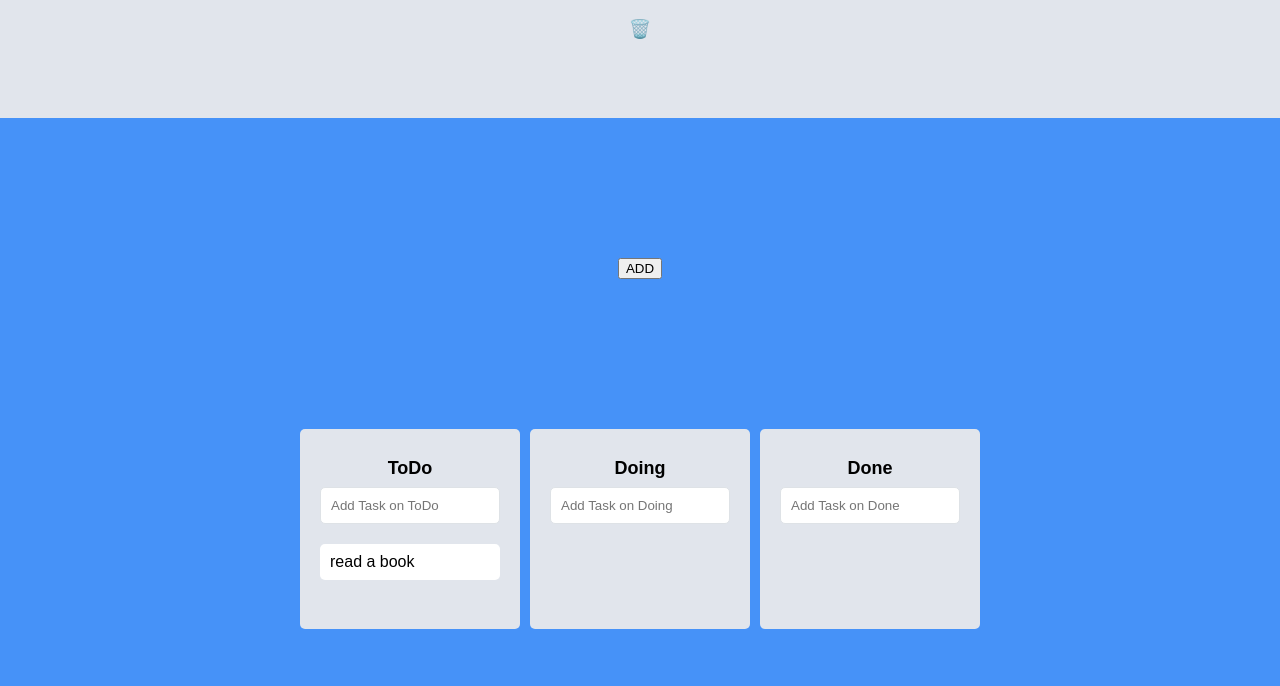
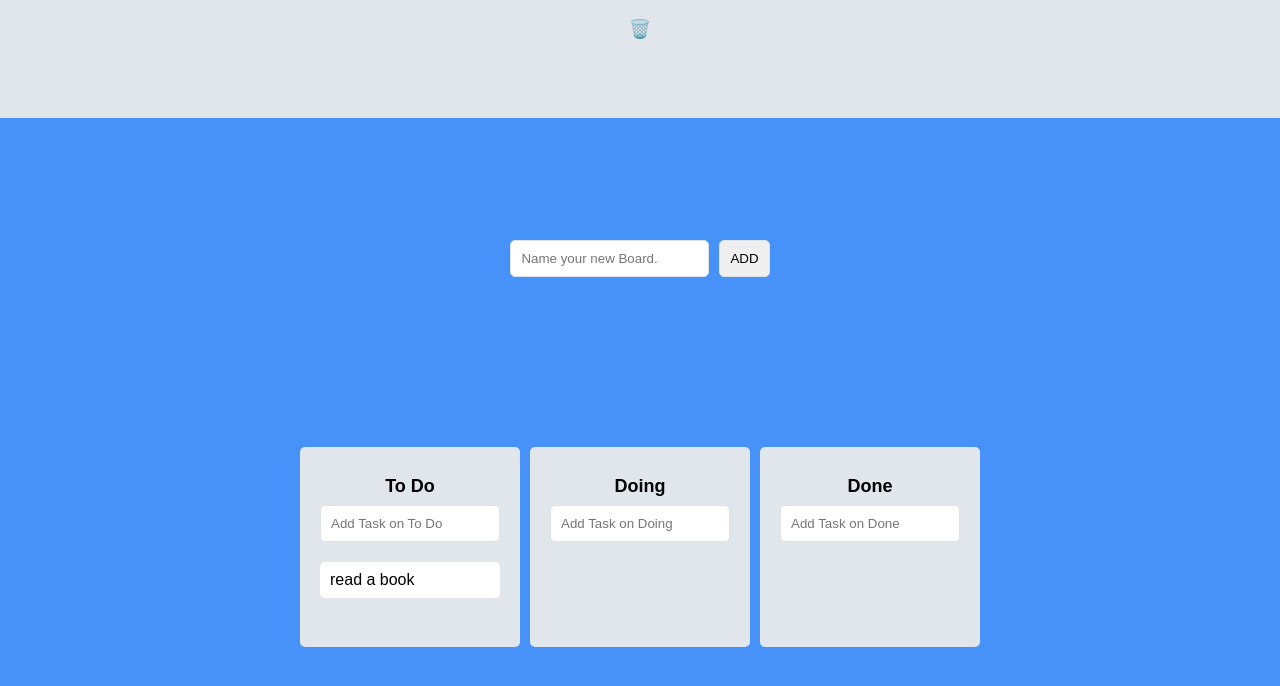
Before and after one commit to jiwonmik/Drag-and-Drop-Boards, a React (Create React App) app: page / in a window 1280 px wide. Shown: the top 686 px of the page. Built offline with nearby package versions, Linux system fonts and the light colour scheme.

Commit message:
create AddBoardBtn

```diff
--- a/src/App.tsx
+++ b/src/App.tsx
@@ -1,6 +1,7 @@
 import { DragDropContext, DropResult } from "react-beautiful-dnd";
 import { useRecoilState } from "recoil";
 import { useEffect } from "react";
+import { useForm } from "react-hook-form";
 import styled from "styled-components";
 import { toDoState } from "./atom";
 import Board from "./components/Board";
@@ -21,10 +22,12 @@ const BoardWrapper = styled.div`
   display: flex;
   max-width: 680px;
   width: 100%;
-  margin: 0 auto;
+  margin: 20px 0px 0px 0px;
   justify-content: center;
   align-items: center;
   height: 500px;
+  // 수정필요: 위 board들이 보이지 않음
+  overflow: auto;
 `
 const TrashWrapper = styled.div`
     padding: 10px 0px;
@@ -37,10 +40,24 @@ const Boards = styled.div`
   width: 100%;
   gap: 10px;
   grid-template-columns: repeat(3, 1fr);
-`
+`;
+const Form = styled.form`
+  display: flex;
+`;
 const AddBoardBtn = styled.button`
-
+  padding: 10px;
+  border-radius: 5px;
+  border: 1px solid #dee2e6;
+  margin: 0px 0px 0px 10px;
 `;
+const Input = styled.input`
+  padding: 10px;
+  border-radius: 5px;
+  border: 1px solid #dee2e6;
+`;
+interface IForm {
+  boardName: string;
+}
 
 function App() {
   const [toDos,setToDos] = useRecoilState(toDoState);
@@ -82,11 +99,11 @@ function App() {
           const newBoards = {
             ...allBoards,
             [source.droppableId]: srcBoard,
-          }
+          };
           // delete localStorage value board
           localStorage.setItem("toDos", JSON.stringify(newBoards));
-          return newBoards
-        }
+          return newBoards;
+        };
 
         const dstBoard = [...allBoards[destination.droppableId]];
 
@@ -103,6 +120,19 @@ function App() {
       })
     }
   }
+  const {register, setValue, handleSubmit} = useForm<IForm>();
+  const onAddBoard = (data:IForm) => {
+
+    setToDos((allBoards)=>{
+      const newBoards = {
+        ...allBoards,
+        [data.boardName]: [],
+      }
+      //  edit localStorage value board
+      localStorage.setItem("toDos", JSON.stringify(newBoards));
+      return newBoards;
+    })
+  }
 
   return (
     <>
@@ -112,9 +142,14 @@ function App() {
     </TrashWrapper>
 
     <Wrapper>
-      <AddBoardBtn>
+      <Form onSubmit={handleSubmit(onAddBoard)}>
+        <Input
+        {...register("boardName", {required: true})}
+        type="text" placeholder= {`Name your new Board.`}/>
+        <AddBoardBtn >
         ADD
-      </AddBoardBtn>
+        </AddBoardBtn>
+      </Form>
       <BoardWrapper>
         <Boards>
         {Object.keys(toDos).map(boardId =>
--- a/src/atom.tsx
+++ b/src/atom.tsx
@@ -12,7 +12,7 @@ interface IToDoState {
 export const toDoState = atom<IToDoState>({
     key: "toDo",
     default: {
-        ToDo: [{id:1,text:"read a book"}],
+        ["To Do"]: [{id:1,text:"read a book"}],
         Doing: [],
         Done:[],
     }
```
